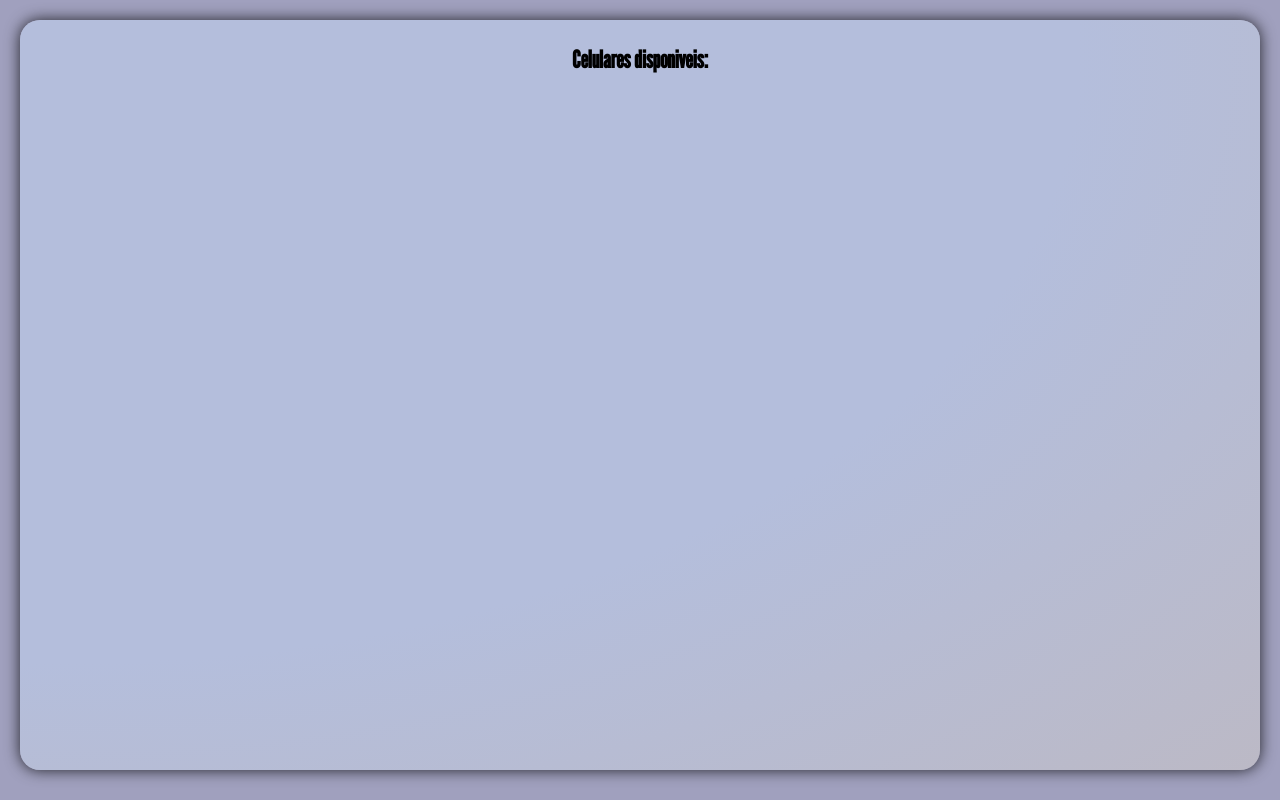
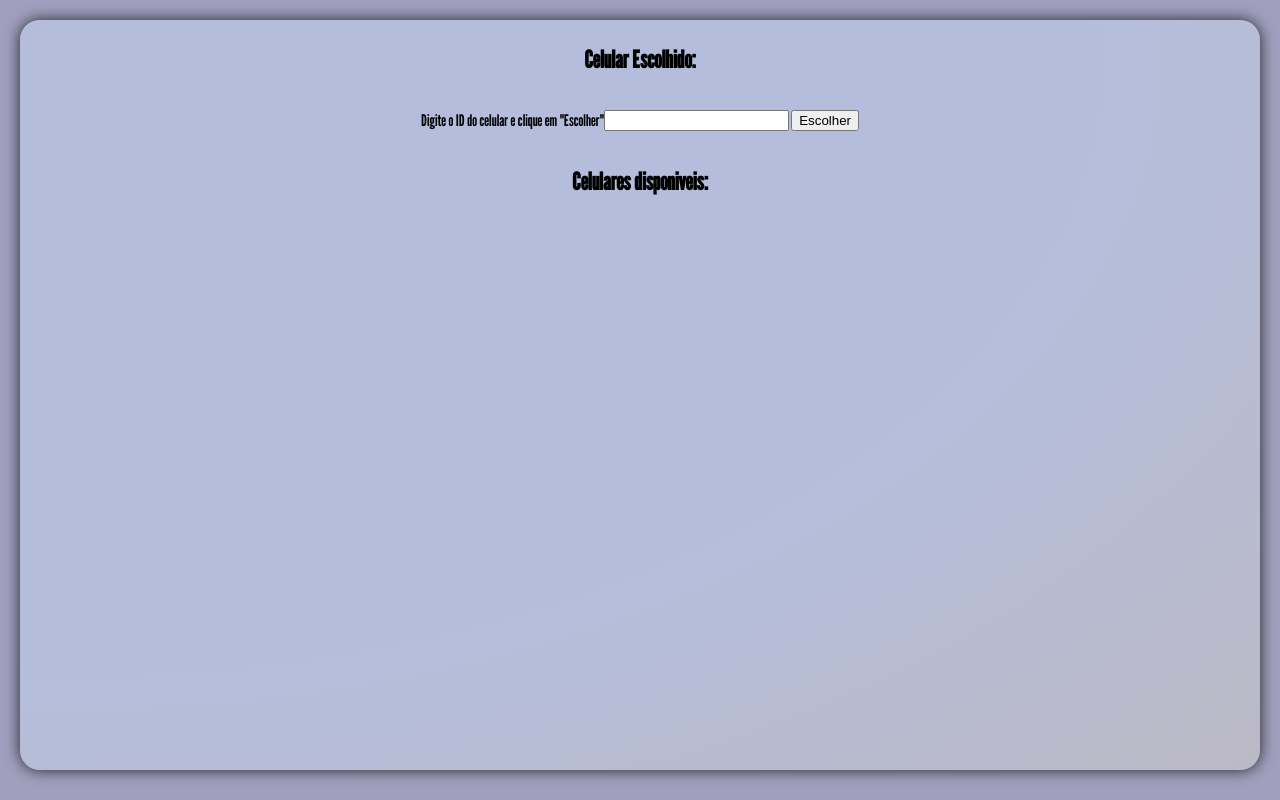
Before and after one commit to CarlosKohaute/JSVanilla-MarketPlace-MVC, a plain HTML site: page index.html in a window 1280 px wide. Drawn offline with nearby package versions, Linux system fonts and the light colour scheme; no server answers.

Commit message:
Commit findById

```diff
--- a/assets/script.js
+++ b/assets/script.js
@@ -20,5 +20,8 @@ async function findAllCells() {
     );
   });
 }
+async function findByIdCells(){
+
+}
 
 findAllCells();
--- a/index.html
+++ b/index.html
@@ -9,6 +9,16 @@
   </head>
   <body>
     <section class="Home">
+      <h2>Celular Escolhido:</h2>
+      <div>
+        <div class="chosedCell">
+          Digite o ID do celular e clique em "Escolher"
+        </div>
+        <div>
+          <input type="number" id="cellId">
+          <button onclick="findByIdCells()">Escolher</button>
+        </div>
+      </div>
       <h2>Celulares disponiveis:</h2>
       <div class="Home_container">
         <div class="cellList" id="cellList"></div>
```
